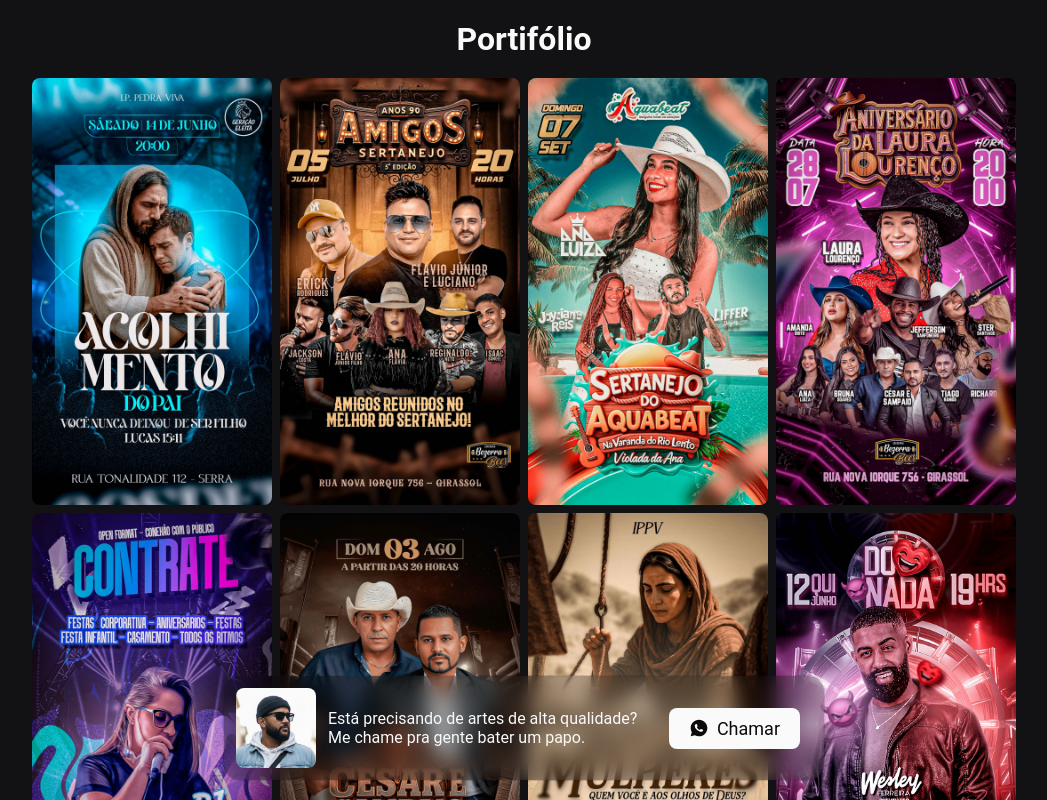
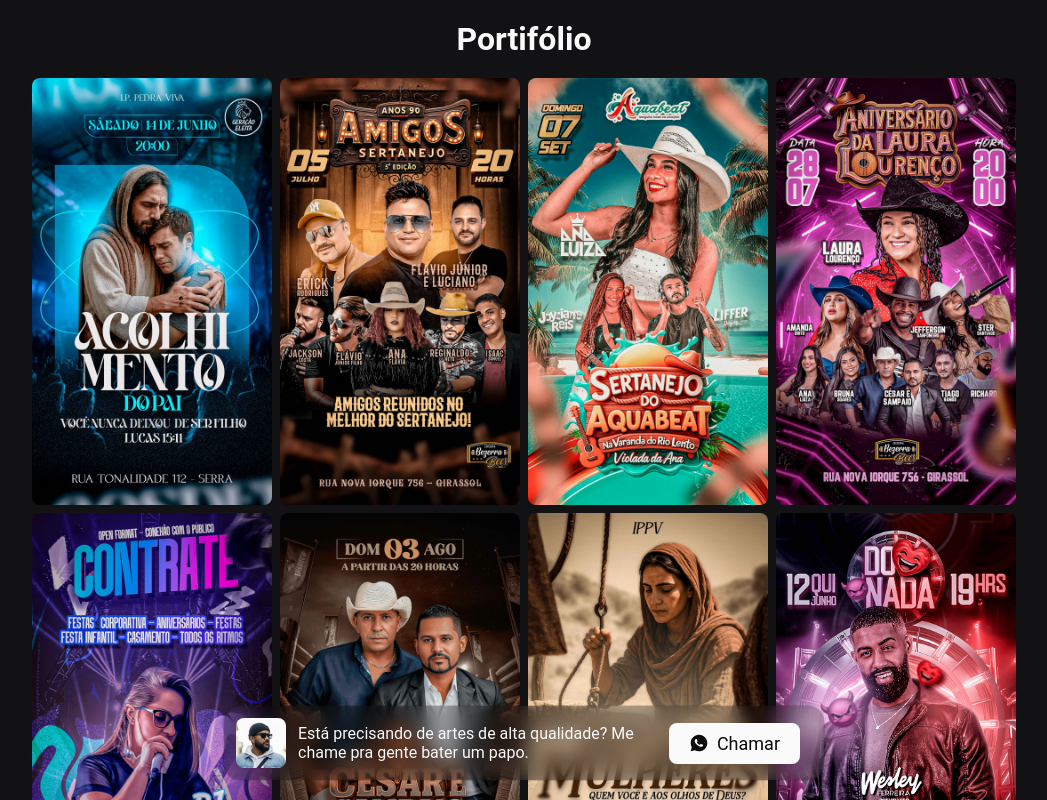
Before and after one commit to DevGabriel0402/portifolio-design, a React (Vite) app: page / in a window 1280 px wide. Shown: the top 800 px of the page, without its empty margins (116-1163 px from the left). Built offline with nearby package versions, Linux system fonts and the light colour scheme.

Commit message:
Alterando tamanho da foto de CTA

```diff
--- a/src/styles/styles.js
+++ b/src/styles/styles.js
@@ -126,7 +126,7 @@
   }
 
   .foto{
-    width: 80px;
+    width: 50px;
     border-radius: 8px;
   }
 
```
